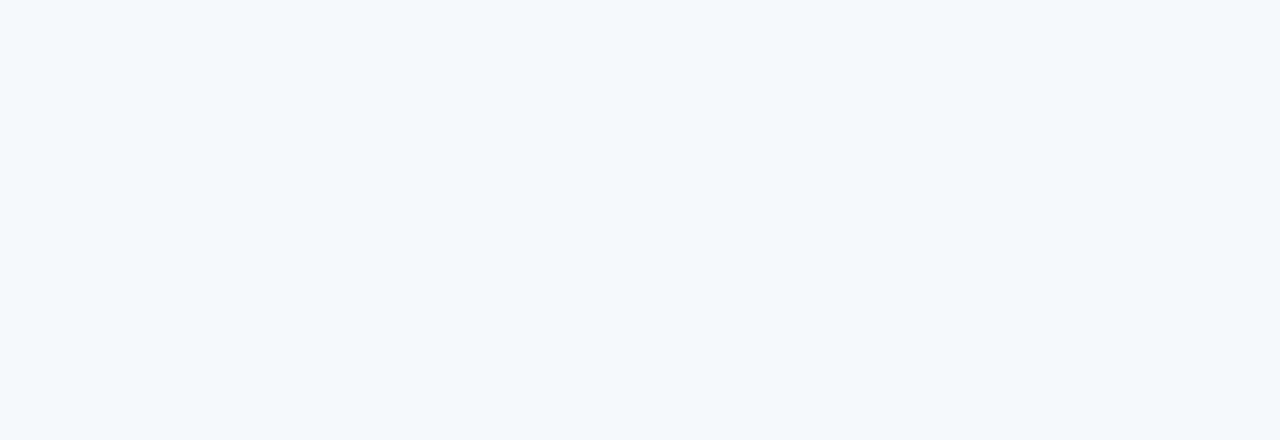
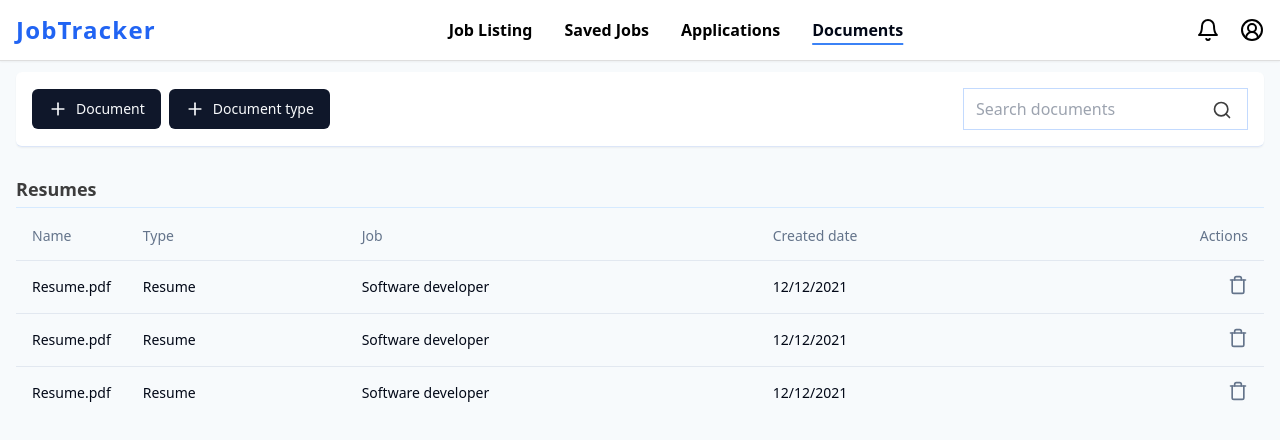
Before and after one commit to M1ke002/job-tracker, a React (Vite) app in the folder frontend/: page /documents in a window 1280 px wide. Before the commit this address had no page. Shown: the top 440 px of the page. Built offline with nearby package versions, Linux system fonts and the light colour scheme.

Commit message:
Working on Documents page

```diff
--- a/frontend/package.json
+++ b/frontend/package.json
@@ -14,6 +14,7 @@
     "@radix-ui/react-select": "^2.0.0",
     "@radix-ui/react-separator": "^1.0.3",
     "@radix-ui/react-slot": "^1.0.2",
+    "@tanstack/react-table": "^8.11.2",
     "class-variance-authority": "^0.7.0",
     "clsx": "^2.0.0",
     "lucide-react": "^0.302.0",
--- a/frontend/src/App.tsx
+++ b/frontend/src/App.tsx
@@ -5,6 +5,7 @@ import ProtectedRoutes from "./components/routes/ProtectedRoutes";
 import JobListing from "./pages/JobListing";
 import Landing from "./pages/Landing";
 import Applications from "./pages/Applications";
+import Documents from "./pages/Documents";
 
 function App() {
   return (
@@ -15,6 +16,7 @@ function App() {
         <Route element={<ProtectedRoutes />}>
           <Route path="/jobs" element={<JobListing />} />
           <Route path="/applications" element={<Applications />} />
+          <Route path="/documents" element={<Documents />} />
         </Route>
       </Routes>
     </Router>
--- a/frontend/src/components/PaginationBox.tsx
+++ b/frontend/src/components/PaginationBox.tsx
@@ -4,22 +4,31 @@ import { Button } from "./ui/button";
 const PaginationBox = () => {
   return (
     <div className="flex items-center justify-center mt-3 mb-2">
-      <Button variant="outline" className="rounded-none border-r-0">
+      <Button
+        variant="outline"
+        className="rounded-none border-r-0 border-[#c3dafe]"
+      >
         Prev
       </Button>
       <Button
         variant="outline"
-        className="rounded-none bg-green-500 text-white border-r-0"
+        className="rounded-none bg-blue-500 text-white border-r-0 border-[#c3dafe]"
       >
         1
       </Button>
-      <Button variant="outline" className="rounded-none border-r-0">
+      <Button
+        variant="outline"
+        className="rounded-none border-r-0 border-[#c3dafe]"
+      >
         2
       </Button>
-      <Button variant="outline" className="rounded-none border-r-0">
+      <Button
+        variant="outline"
+        className="rounded-none border-r-0 border-[#c3dafe]"
+      >
         3
       </Button>
-      <Button variant="outline" className="rounded-none">
+      <Button variant="outline" className="rounded-none border-[#c3dafe]">
         Next
       </Button>
     </div>
--- /dev/null
+++ b/frontend/src/components/document/DocumentListTitle.tsx
@@ -0,0 +1,11 @@
+import React from "react";
+
+const DocumentListTitle = () => {
+  return (
+    <div className="mt-6">
+      <p className="font-semibold text-lg text-[#3d3d3d]">Resumes</p>
+    </div>
+  );
+};
+
+export default DocumentListTitle;
--- /dev/null
+++ b/frontend/src/components/document/DocumentTable.tsx
@@ -0,0 +1,58 @@
+import React from "react";
+import {
+  Table,
+  TableBody,
+  TableCell,
+  TableFooter,
+  TableHead,
+  TableHeader,
+  TableRow,
+} from "@/components/ui/table";
+import { Trash } from "lucide-react";
+
+const DocumentTable = () => {
+  return (
+    <Table>
+      <TableHeader>
+        <TableRow>
+          <TableHead className="w-[100px]">Name</TableHead>
+          <TableHead>Type</TableHead>
+          <TableHead>Job</TableHead>
+          <TableHead>Created date</TableHead>
+          <TableHead className="text-right">Actions</TableHead>
+        </TableRow>
+      </TableHeader>
+      <TableBody>
+        <TableRow>
+          <TableCell>Resume.pdf</TableCell>
+          <TableCell>Resume</TableCell>
+          <TableCell>Software developer</TableCell>
+          <TableCell>12/12/2021</TableCell>
+          <TableHead className="flex items-center justify-end">
+            <Trash size={20} />
+          </TableHead>
+        </TableRow>
+        <TableRow>
+          <TableCell>Resume.pdf</TableCell>
+          <TableCell>Resume</TableCell>
+          <TableCell>Software developer</TableCell>
+          <TableCell>12/12/2021</TableCell>
+          <TableHead className="flex items-center justify-end">
+            <Trash size={20} />
+          </TableHead>
+        </TableRow>
+        <TableRow>
+          <TableCell>Resume.pdf</TableCell>
+          <TableCell>Resume</TableCell>
+          <TableCell>Software developer</TableCell>
+          <TableCell>12/12/2021</TableCell>
+          <TableHead className="flex items-center justify-end">
+            <Trash size={20} />
+          </TableHead>
+        </TableRow>
+      </TableBody>
+    </Table>
+  );
+};
+
+export default DocumentTable;
--- a/frontend/src/components/navigation/Navbar.tsx
+++ b/frontend/src/components/navigation/Navbar.tsx
@@ -32,7 +32,11 @@ const Navbar = () => {
       <div className="mx-auto max-w-[1450px] md:flex md:justify-between px-4">
         <div className="flex items-center min-h-[60px] justify-between md:justify-around">
           <a href="/">
-            <svg
+            {/* JobTracker text as logo, blue color*/}
+            <h1 className="text-[#2164f3] text-2xl font-semibold tracking-wider">
+              JobTracker
+            </h1>
+            {/* <svg
               height="35px"
               viewBox="-.118 -.109 251.871 92.31644088"
               xmlns="http://www.w3.org/2000/svg"
@@ -46,7 +50,7 @@ const Navbar = () => {
                 fill="#2164f3"
                 fillRule="evenodd"
               />
-            </svg>
+            </svg> */}
           </a>
           <div className="flex items-center">
             <div className="md:hidden flex items-center">
--- /dev/null
+++ b/frontend/src/components/ui/table.tsx
@@ -0,0 +1,117 @@
+import * as React from "react"
+
+import { cn } from "@/lib/utils"
+
+const Table = React.forwardRef<
+  HTMLTableElement,
+  React.HTMLAttributes<HTMLTableElement>
+>(({ className, ...props }, ref) => (
+  <div className="relative w-full overflow-auto">
+    <table
+      ref={ref}
+      className={cn("w-full caption-bottom text-sm", className)}
+      {...props}
+    />
+  </div>
+))
+Table.displayName = "Table"
+
+const TableHeader = React.forwardRef<
+  HTMLTableSectionElement,
+  React.HTMLAttributes<HTMLTableSectionElement>
+>(({ className, ...props }, ref) => (
+  <thead ref={ref} className={cn("[&_tr]:border-b", className)} {...props} />
+))
+TableHeader.displayName = "TableHeader"
+
+const TableBody = React.forwardRef<
+  HTMLTableSectionElement,
+  React.HTMLAttributes<HTMLTableSectionElement>
+>(({ className, ...props }, ref) => (
+  <tbody
+    ref={ref}
+    className={cn("[&_tr:last-child]:border-0", className)}
+    {...props}
+  />
+))
+TableBody.displayName = "TableBody"
+
+const TableFooter = React.forwardRef<
+  HTMLTableSectionElement,
+  React.HTMLAttributes<HTMLTableSectionElement>
+>(({ className, ...props }, ref) => (
+  <tfoot
+    ref={ref}
+    className={cn(
+      "border-t bg-muted/50 font-medium [&>tr]:last:border-b-0",
+      className
+    )}
+    {...props}
+  />
+))
+TableFooter.displayName = "TableFooter"
+
+const TableRow = React.forwardRef<
+  HTMLTableRowElement,
+  React.HTMLAttributes<HTMLTableRowElement>
+>(({ className, ...props }, ref) => (
+  <tr
+    ref={ref}
+    className={cn(
+      "border-b transition-colors hover:bg-muted/50 data-[state=selected]:bg-muted",
+      className
+    )}
+    {...props}
+  />
+))
+TableRow.displayName = "TableRow"
+
+const TableHead = React.forwardRef<
+  HTMLTableCellElement,
+  React.ThHTMLAttributes<HTMLTableCellElement>
+>(({ className, ...props }, ref) => (
+  <th
+    ref={ref}
+    className={cn(
+      "h-12 px-4 text-left align-middle font-medium text-muted-foreground [&:has([role=checkbox])]:pr-0",
+      className
+    )}
+    {...props}
+  />
+))
+TableHead.displayName = "TableHead"
+
+const TableCell = React.forwardRef<
+  HTMLTableCellElement,
+  React.TdHTMLAttributes<HTMLTableCellElement>
+>(({ className, ...props }, ref) => (
+  <td
+    ref={ref}
+    className={cn("p-4 align-middle [&:has([role=checkbox])]:pr-0", className)}
+    {...props}
+  />
+))
+TableCell.displayName = "TableCell"
+
+const TableCaption = React.forwardRef<
+  HTMLTableCaptionElement,
+  React.HTMLAttributes<HTMLTableCaptionElement>
+>(({ className, ...props }, ref) => (
+  <caption
+    ref={ref}
+    className={cn("mt-4 text-sm text-muted-foreground", className)}
+    {...props}
+  />
+))
+TableCaption.displayName = "TableCaption"
+
+export {
+  Table,
+  TableHeader,
+  TableBody,
+  TableFooter,
+  TableHead,
+  TableRow,
+  TableCell,
+  TableCaption,
+}
--- /dev/null
+++ b/frontend/src/pages/Documents.tsx
@@ -0,0 +1,46 @@
+import DocumentListTitle from "@/components/document/DocumentListTitle";
+import DocumentTable from "@/components/document/DocumentTable";
+import { Button } from "@/components/ui/button";
+import { Separator } from "@/components/ui/separator";
+import { Plus, Search } from "lucide-react";
+import React from "react";
+
+const Documents = () => {
+  return (
+    <div className="mx-auto px-4 flex flex-col items-center max-w-[1450px]">
+      <div className="flex items-center justify-between border-[#dce6f8] border-b-[1px] bg-white p-4 mt-3 rounded-md shadow-sm w-full">
+        <div className="flex items-center">
+          <Button className="mr-2 flex items-center">
+            <Plus size={20} className="mr-2" />
+            Document
+          </Button>
+          <Button className="mr-2 flex items-center">
+            <Plus size={20} className="mr-2" />
+            Document type
+          </Button>
+        </div>
+        <div>
+          <div className="relative">
+            <input
+              type="text"
+              placeholder="Search documents"
+              className="border-[#c3dafe] border-[1px] pl-3 pr-10 py-2"
+            />
+            <Search
+              size={20}
+              className="mr-2 absolute right-2 top-3 text-[#3d3d3d]"
+            />
+          </div>
+        </div>
+      </div>
+
+      <div className="mt-1 w-full">
+        <DocumentListTitle />
+        <Separator className="my-1 bg-[#d6eaff]" />
+        <DocumentTable />
+      </div>
+    </div>
+  );
+};
+
+export default Documents;
--- a/frontend/src/pages/Landing.tsx
+++ b/frontend/src/pages/Landing.tsx
@@ -1,7 +1,7 @@
 import { Navigate } from "react-router-dom";
 
 const Landing = () => {
-  return <Navigate to="/login" />;
+  return <Navigate to="/jobs" />;
 };
 
 export default Landing;
--- a/frontend/src/pages/Login.tsx
+++ b/frontend/src/pages/Login.tsx
@@ -13,7 +13,10 @@ import GoogleIcon from "@/assets/google-icon.svg";
 const Login = () => {
   return (
     <div className="flex flex-col items-center justify-center min-h-screen">
-      <svg
+      <h1 className="text-[#2164f3] text-3xl font-semibold tracking-wider">
+        JobTracker
+      </h1>
+      {/* <svg
         height="42px"
         viewBox="-.118 -.109 251.871 92.31644088"
         xmlns="http://www.w3.org/2000/svg"
@@ -27,7 +30,7 @@ const Login = () => {
           fill="#2164f3"
           fillRule="evenodd"
         />
-      </svg>
+      </svg> */}
       <div className="max-w-[30rem] w-[90%] pt-5">
         <Card className="border-[1px] border-[#d4d2d0] px-1  text-center">
           <CardHeader className="mb-3">
```
Also changed, not shown: 1 other file (tests, documents, lock files or other folders).
